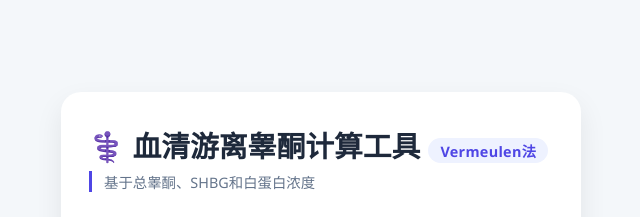
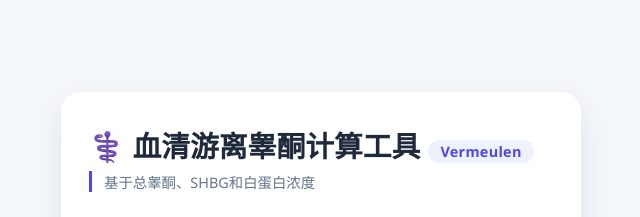
Before and after one commit to littlecat2025/Free-Testosterone-Calculation, a plain HTML site: page index.html in a window 1280 px wide. Shown: the top 217 px of the page, 319-959 px from the left. Drawn offline with Linux system fonts and the light colour scheme.

Commit message:
Update index.html

```diff
--- a/index.html
+++ b/index.html
@@ -207,7 +207,7 @@
     <div class="card">
         <h1>
             <span class="title-text">⚕️ 血清游离睾酮计算工具</span>
-            <span class="badge">Vermeulen法</span>
+            <span class="badge">Vermeulen</span>
         </h1>
         <div class="subtitle">基于总睾酮、SHBG和白蛋白浓度</div>
 
```
